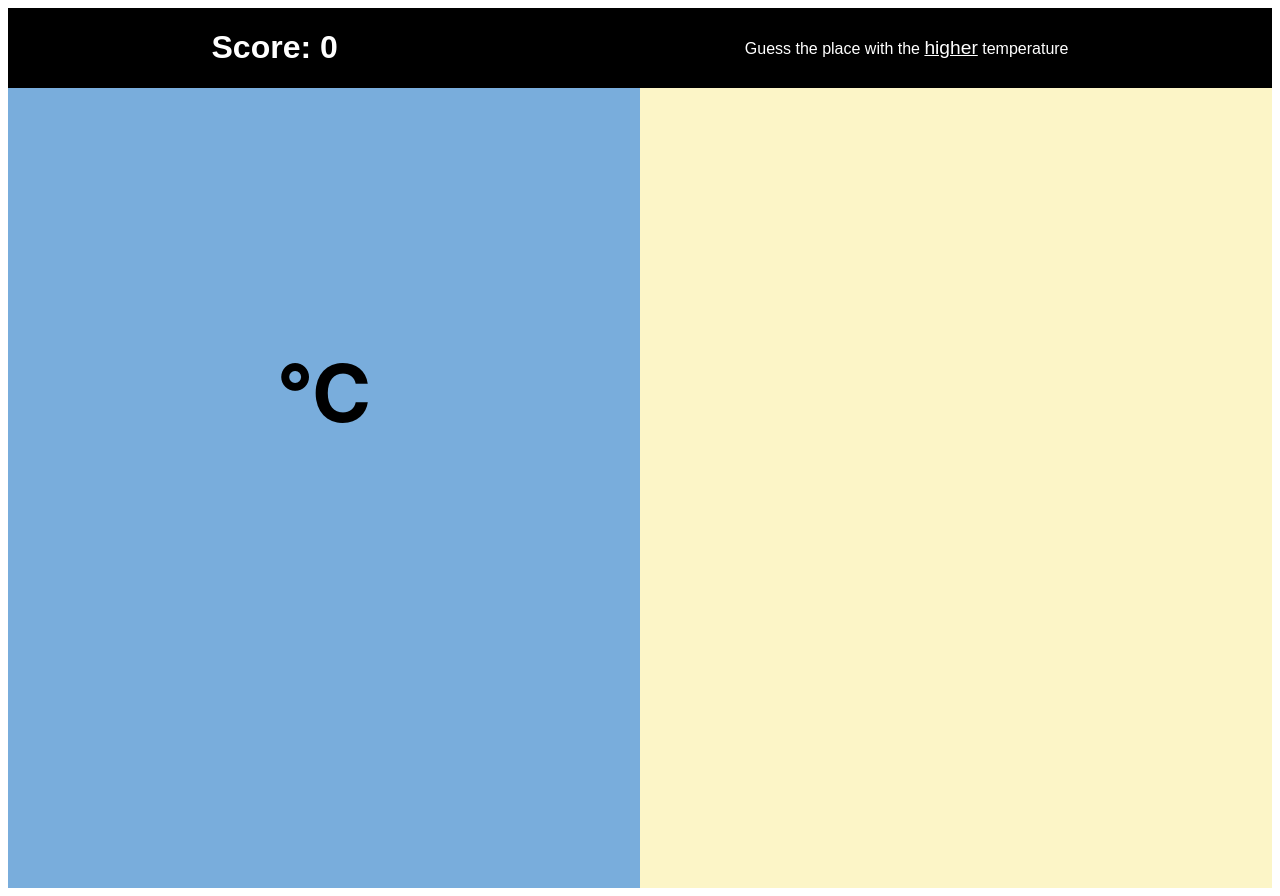
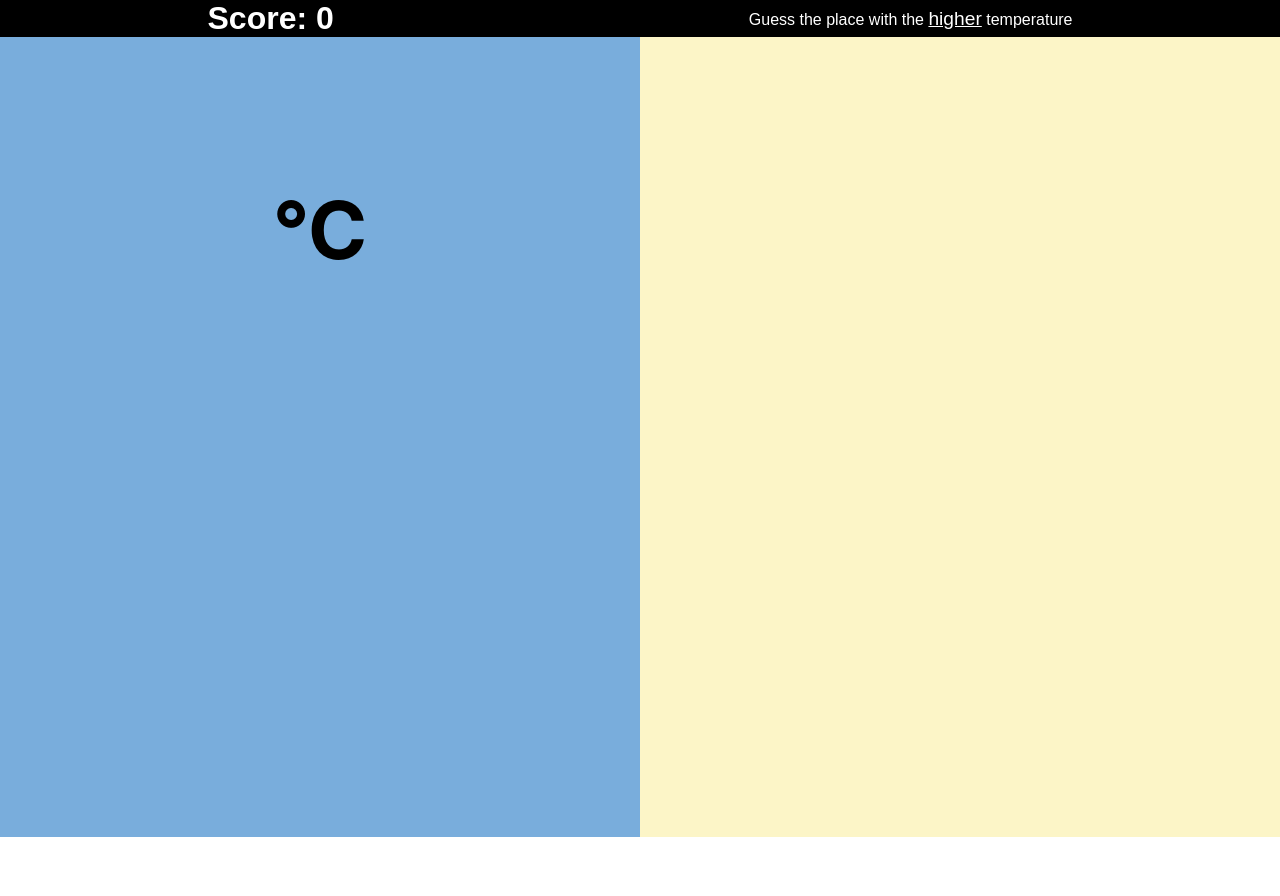
Before and after one commit to LorenzoTurco/Location-Widget-App, a React (Create React App) app in the folder location-widget-app/: page / in a window 1280 px wide. After the commit the page ends 837 px from the top, so only its background shows below. Built offline with nearby package versions, Linux system fonts and the light colour scheme; no server answers.

Commit message:
Removed default html margins

```diff
--- a/location-widget-app/src/App.scss
+++ b/location-widget-app/src/App.scss
@@ -1,3 +1,4 @@
-.app {
-  height: 100%;
+* {
+  margin: 0;
+  padding: 0;
 }
```
